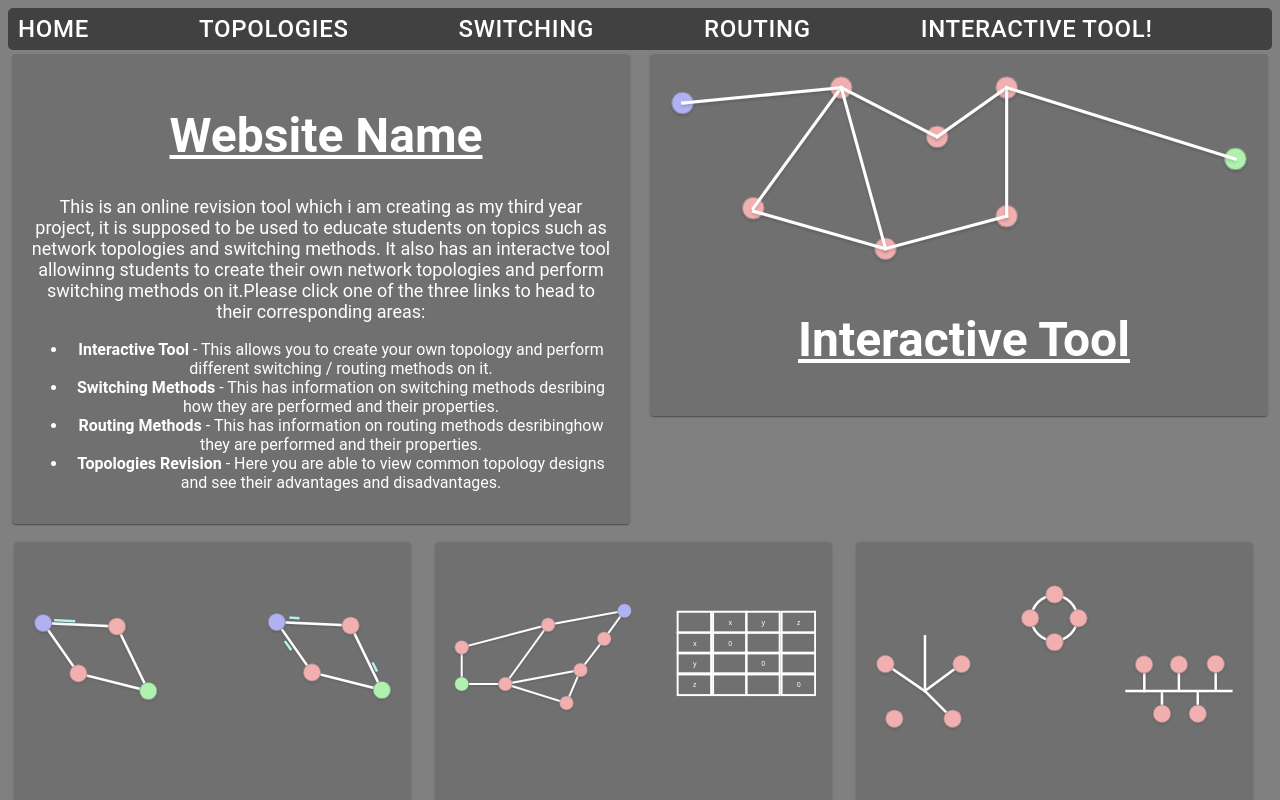
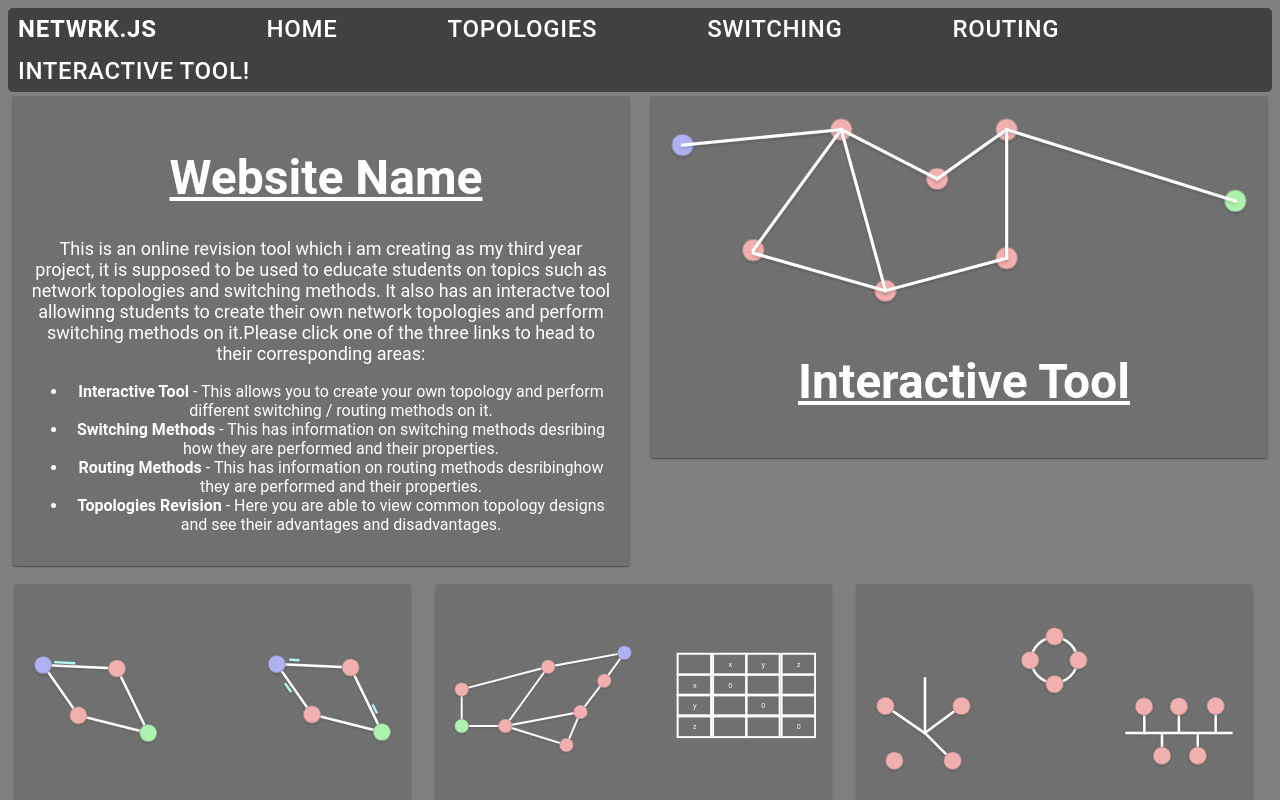
Before and after one commit to etharinoh/Diss, a React (Create React App) app in the folder my-app/: page /#/ in a window 1280 px wide. Shown: the top 800 px of the page. Built offline with nearby package versions, Linux system fonts and the light colour scheme.

Commit message:
Added title card

```diff
--- a/my-app/src/components/navigation.js
+++ b/my-app/src/components/navigation.js
@@ -4,7 +4,9 @@ import "./navigation.css";
 
 
 const Navigation = () => (
+
     <div id="Nav">
+    <Button disabled ><b>Netwrk.JS</b></Button>
       <Button onClick={event => window.location.href="/Diss/#/"}>Home</Button>
       <Button onClick={event => window.location.href="/Diss/#/topologies"}>Topologies</Button>
       <Button onClick={event => window.location.href="/Diss/#/switching"}>Switching</Button>
```
